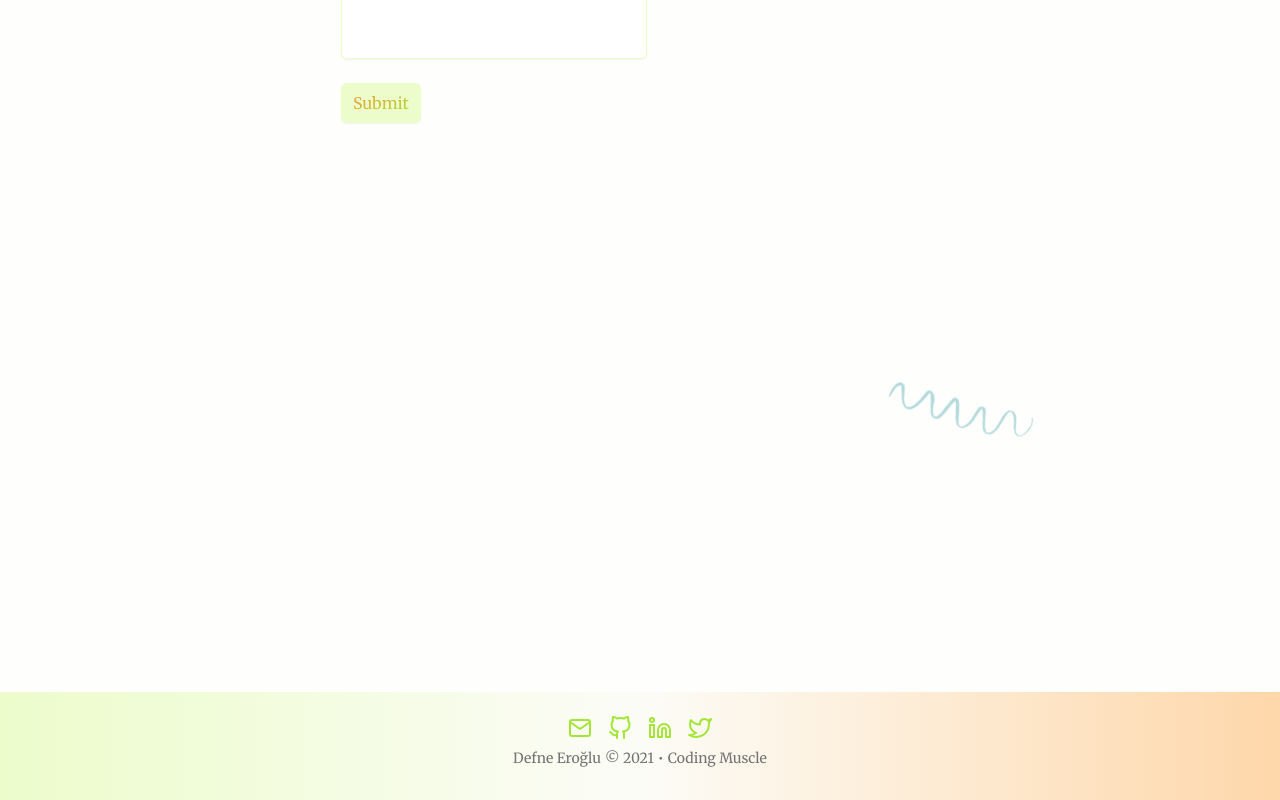
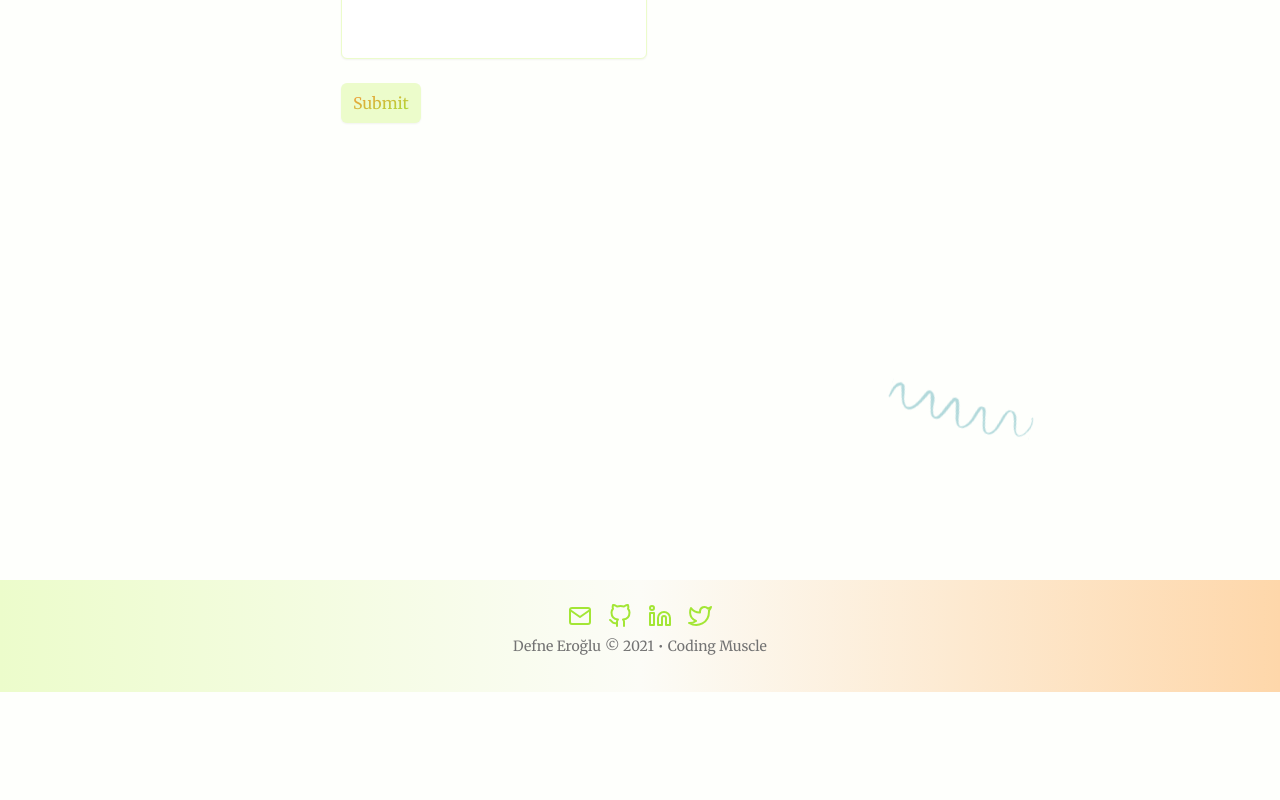
Before and after one commit to definite2/defneeroglu, a Next.js app: page /contact in a window 1280 px wide. Shown: the part 614-1414 px from the top of the page. After the commit the page ends 1306 px from the top, so only its background shows below. Built offline with nearby package versions, Linux system fonts and the light colour scheme; what @tailwindcss/typography would draw is missing.

Commit message:
update footer styles

```diff
--- a/src/components/Footer/index.js
+++ b/src/components/Footer/index.js
@@ -3,7 +3,7 @@ import SocialIcon from "../Social";
 import Link from "next/link";
 export default function Footer() {
   return (
-    <footer className="mt-auto text-center bg-gradient-to-r from-primary-100 via-primary-grayish to-orange-200">
+    <footer className="relative clear-both h-28 -mt-28 text-center bg-gradient-to-r from-primary-100 via-primary-grayish to-orange-200">
       <div className="flex flex-col justify-center items-center py-6">
         <div className="flex-grow flex-col">
         <div className="flex text-right space-x-4">
--- a/src/pages/contact.js
+++ b/src/pages/contact.js
@@ -1,10 +1,9 @@
 import { PageSeo } from "@/components/Seo";
 import { siteMetadata } from "@/constants/siteMetadata";
 import Image from "next/image";
-import Avatar from "@/components/Avatar";
 import ContactForm from "@/components/Forms/ContactForm";
 const contact = () => {
-  const { author, occupation } = siteMetadata;
+  const { author } = siteMetadata;
   return (
     <>
       <PageSeo
```
